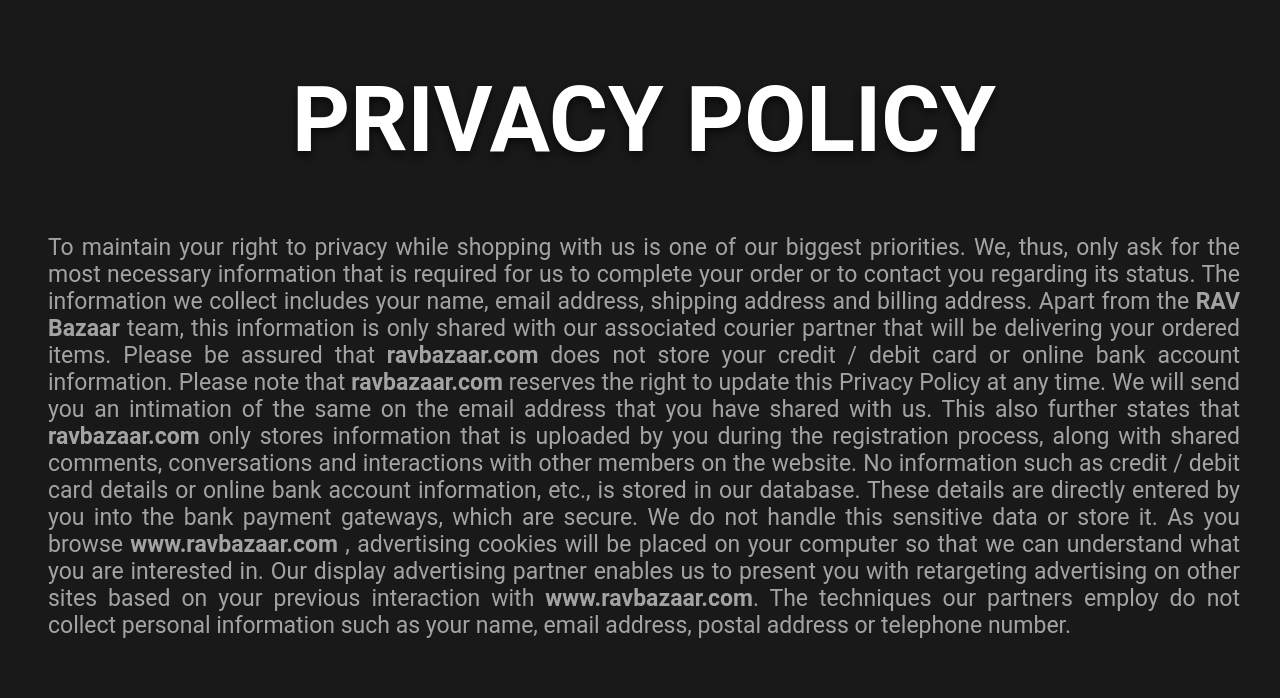
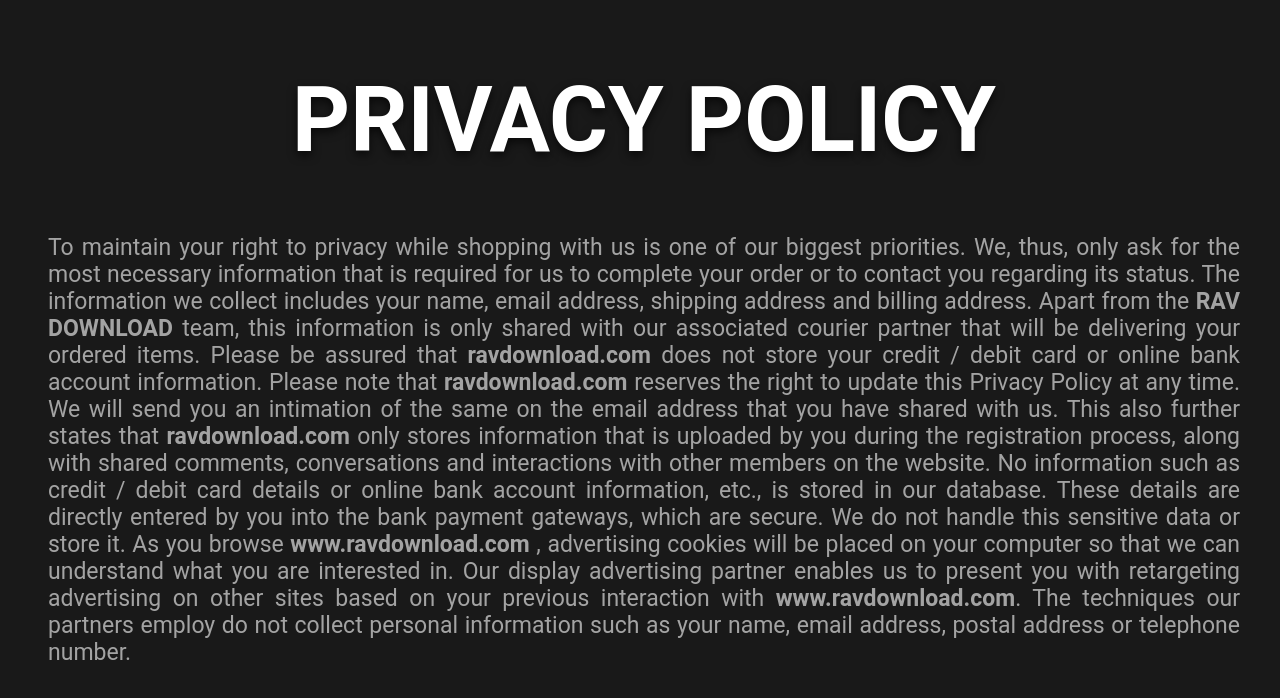
Before and after one commit to alirafique026/ravbazaar, a website: page privacy_policy.html in a window 1280 px wide. Drawn offline with Linux system fonts and the light colour scheme.

Commit message:
bazaar made download

```diff
--- a/privacy_policy.html
+++ b/privacy_policy.html
@@ -8,7 +8,7 @@
     <meta name="author" content="ThemeStarz">
     <link rel="stylesheet" href="assets/css/style.css" type="text/css">
     <link rel="icon" href="assets/img/logo-black.png" type="image/x-icon">
-    <title>RAV Bazaar</title>
+    <title>RAV DOWNLOAD</title>
 
 </head>
 
@@ -19,20 +19,20 @@
             To maintain your right to privacy while shopping with us is one of our biggest priorities.
             We, thus, only ask for the most necessary information that is required for us to complete
             your order or to contact you regarding its status. The information we collect includes your
-            name, email address, shipping address and billing address. Apart from the <strong>RAV Bazaar</strong>
+            name, email address, shipping address and billing address. Apart from the <strong>RAV DOWNLOAD</strong>
             team, this information is only shared with our associated courier partner that will be delivering
-            your ordered items. Please be assured that <strong>ravbazaar.com</strong> does not store your credit / debit card
-            or online bank account information. Please note that <strong>ravbazaar.com</strong> reserves the right to update
+            your ordered items. Please be assured that <strong>ravdownload.com</strong> does not store your credit / debit card
+            or online bank account information. Please note that <strong>ravdownload.com</strong> reserves the right to update
             this Privacy Policy at any time. We will send you an intimation of the same on the email address
-            that you have shared with us. This also further states that <strong>ravbazaar.com</strong> only stores information
+            that you have shared with us. This also further states that <strong>ravdownload.com</strong> only stores information
             that is uploaded by you during the registration process, along with shared comments, conversations
             and interactions with other members on the website. No information such as credit / debit card
             details or online bank account information, etc., is stored in our database. These details are
             directly entered by you into the bank payment gateways, which are secure. We do not handle this
-            sensitive data or store it. As you browse <strong>www.ravbazaar.com</strong> , advertising cookies will be placed
+            sensitive data or store it. As you browse <strong>www.ravdownload.com</strong> , advertising cookies will be placed
             on your computer so that we can understand what you are interested in. Our display advertising
             partner enables us to present you with retargeting advertising on other sites based on your
-            previous interaction with <strong>www.ravbazaar.com</strong>. The techniques our partners employ do not collect
+            previous interaction with <strong>www.ravdownload.com</strong>. The techniques our partners employ do not collect
             personal information such as your name, email address, postal address or telephone number.
         </p>
     </div>
```
Also changed, not shown: index.html (+4 -4 lines), assets/img/logo-black.png, assets/img/logo.png, 1 other file.
